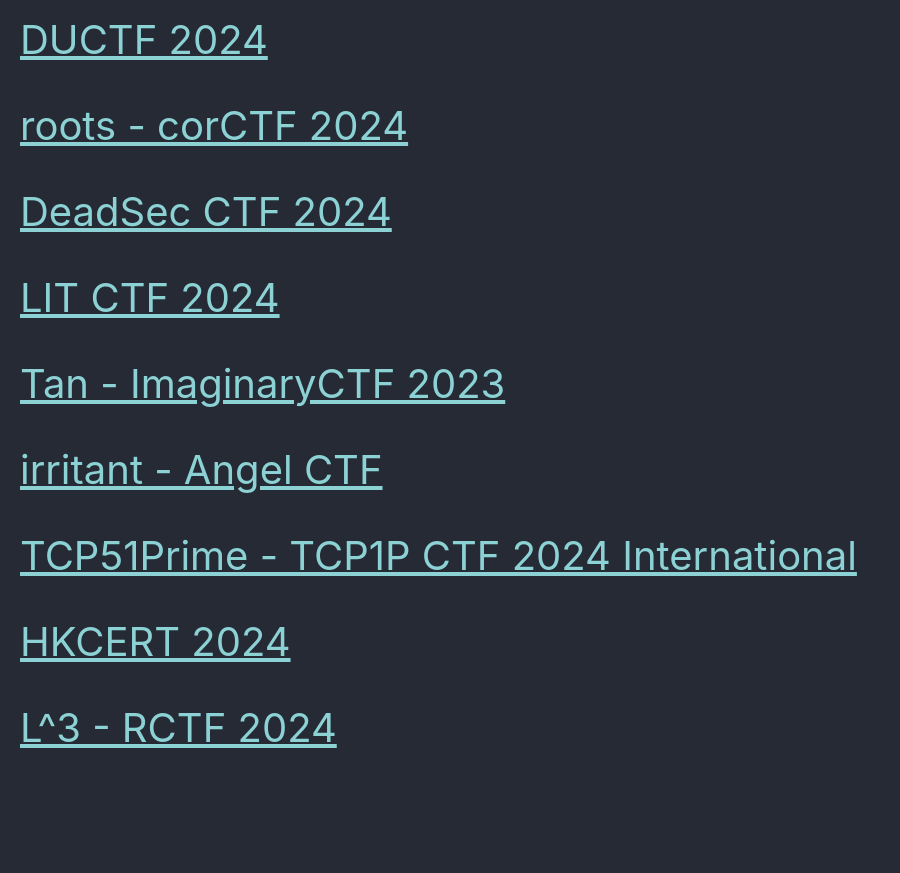
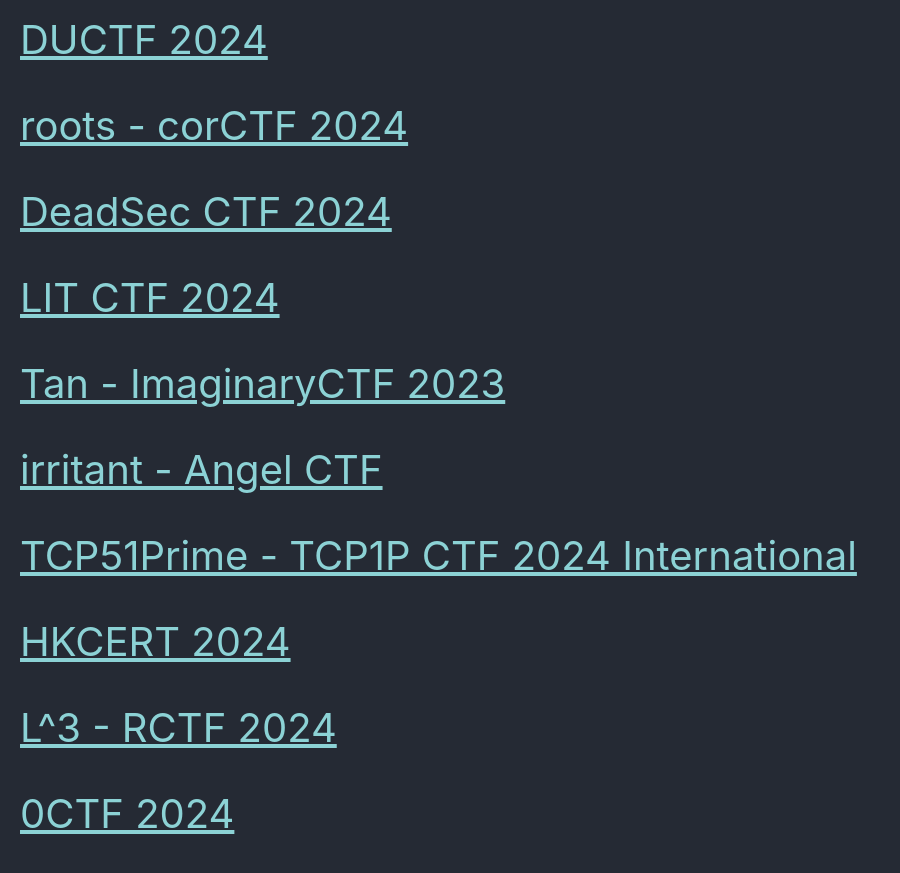
Before and after one commit to Connor-McCartney/Connor-McCartney.github.io, a Jekyll site: the page built from _pages/cryptography/other/other.md, in a window 1280 px wide and 900 px high, scrolled down 2602 px. Shown: the top 873 px of the window, without its empty margins (0-900 px from the left). Built offline with Jekyll 4.4.1, drawn with Linux system fonts in a browser that asks for light colours; cached includes are drawn as plain includes; before the commit the page ends 3416 px from its top, so only the background shows below that.

Commit message:
Update other.md

```diff
--- a/_pages/cryptography/other/other.md
+++ b/_pages/cryptography/other/other.md
@@ -114,3 +114,6 @@ title: Other
 
 
 <span style="font-size:2em;">   [L^3 - RCTF 2024](/cryptography/other/L3-RCTF2024) </span> <br>
+
+
+<span style="font-size:2em;">   [0CTF 2024](/cryptography/other/0CTF2024) </span> <br>
```
